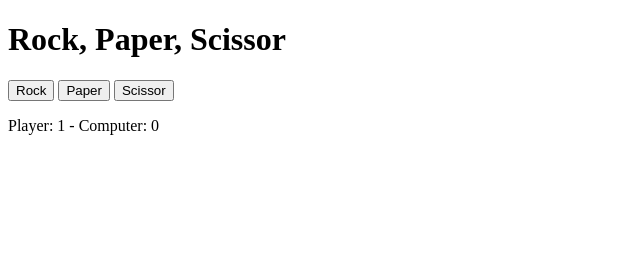
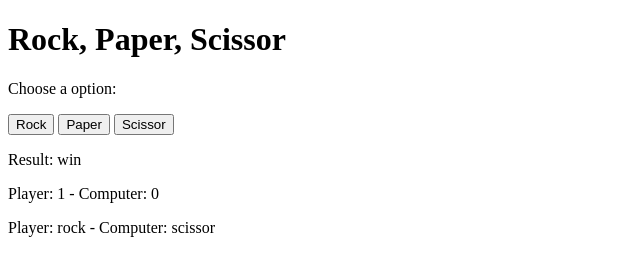
Before and after one commit to andreqcosta/top_rps_js, a plain HTML site: page index.html in a window 1280 px wide. Both pictures are taken after a click on the button "Rock". Shown: the whole page, without its empty margins (0-640 px from the left). Drawn offline with Linux system fonts and the light colour scheme.

Commit message:
rps-ui end

```diff
--- a/index.html
+++ b/index.html
@@ -5,7 +5,8 @@
     </head>
 
     <body>
-	<h1>Rock, Paper, Scissor</h1>
+      <h1>Rock, Paper, Scissor</h1>
+      <p>Choose a option:</p>
 	<div>
 	    <button id="rock" class="choice">Rock</button>
 	    <button id="paper" class="choice">Paper</button>
@@ -13,6 +14,8 @@
 	</div>
 	<div id="result">
 	    <p class="result-text"></p>
+	    <p class="result-point"></p>
+	    <p class="result-choice"></p>
 	</div>
     </body>
 </html>
--- a/script.js
+++ b/script.js
@@ -6,6 +6,8 @@ let round = 0
 
 const choices = document.querySelectorAll('.choice');
 let result_text = document.querySelector(".result-text");
+let result_point = document.querySelector(".result-point");
+let result_choice = document.querySelector(".result-choice");
 
 
 for(let i = 0; i < choices.length; i++){
@@ -68,7 +70,9 @@ function playRound(playerChoice, computerChoice){
 }
 
 function game(playerSelect){
-    result = playRound(playerSelect.toLowerCase(), getComputerChoice())
+    p = playerSelect.toLowerCase();
+    c = getComputerChoice();
+    result = playRound(p,c)
     round++
     switch (result) {
     case "win":
@@ -81,13 +85,18 @@ function game(playerSelect){
 	round--
 	break
     }
-    result_text.textContent = `Player: ${playerPoints} - Computer: ${computerPoints}`
+    result_text.textContent = `Result: ${result}`
+    result_choice.textContent = `Player: ${p} - Computer: ${c}`
+    result_point.textContent = `Player: ${playerPoints} - Computer: ${computerPoints}`
     if (round == 5){
 	if (playerPoints > computerPoints){
 	    console.log("player win the game")
+	    result_text.textContent = "player win the game"
 	}else if(computerPoints > playerPoints){
 	    console.log("computer win the game")
+	    result_text.textContent = "computer win the game"
 	}
+
 	console.log(`Result: ${result}`)
 	console.log(`(${playerPoints}:${computerPoints})`)
 
```
